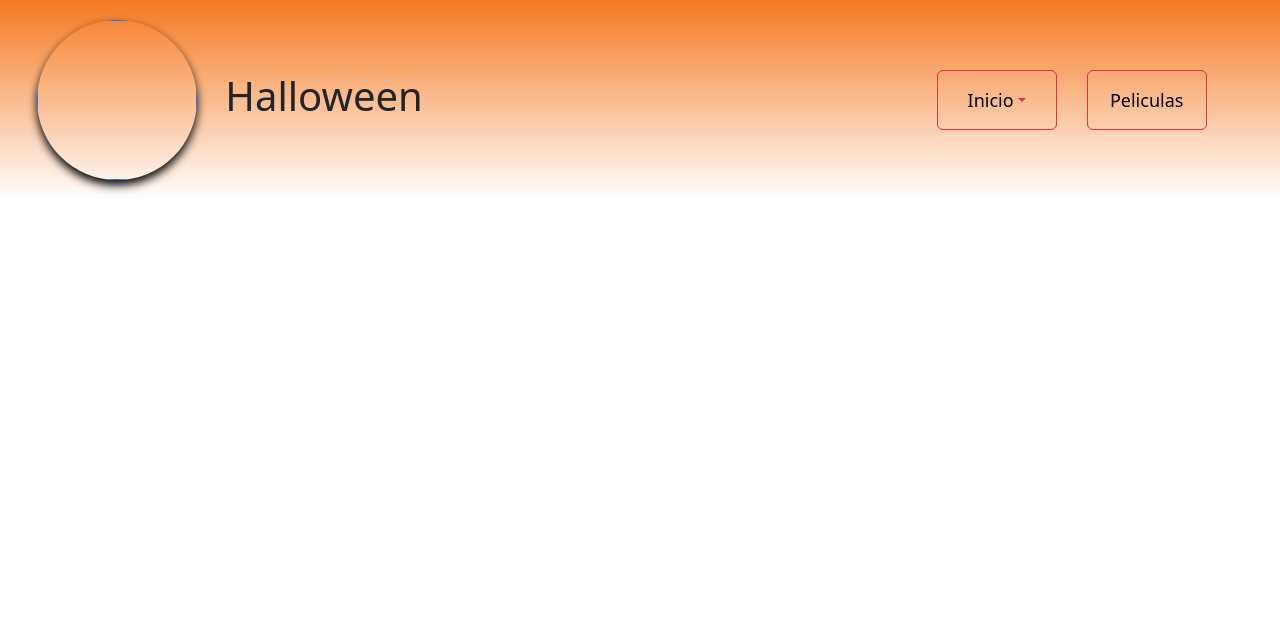
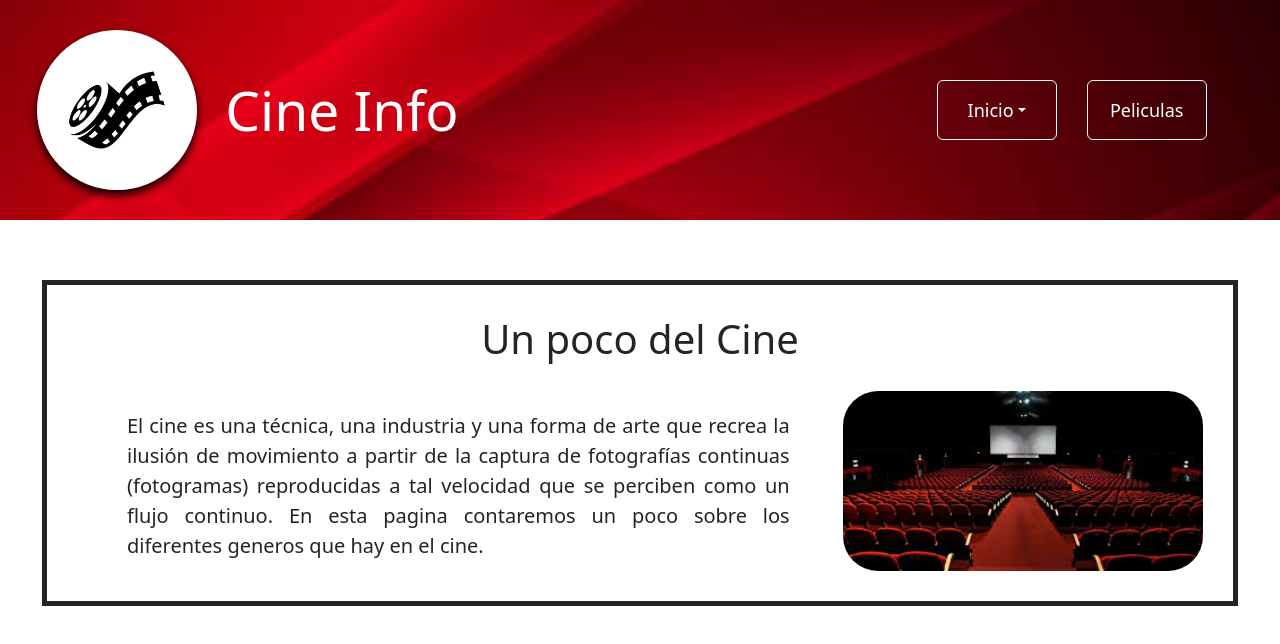
Before and after one commit to MiguelGonzalezLiptak/Ejercicio-21-10-Foglia-y-Gonzalez, a plain HTML site: page index.html in a window 1280 px wide. Drawn offline with nearby package versions, Linux system fonts and the light colour scheme.

Commit message:
Avance pagina1

```diff
--- a/CSS/style1.css
+++ b/CSS/style1.css
@@ -11,7 +11,9 @@
 }
 
 .gradient1{
-    background: linear-gradient(#f57921, white);
+    background: url(../Assets/imagenes/istockphoto-1479582112-612x612.jpg);
+    background-repeat: no-repeat;
+    background-size: cover;
 }
 
 .logo{
@@ -23,7 +25,7 @@
 .logo img{
     height: 160px;
     width: 160px;
-    margin: 20px 0px 20px 20px;
+    margin: 30px 0px 30px 20px;
     box-shadow: 0px 5px 10px #000;
     border-radius: 100%;
 }
@@ -33,11 +35,16 @@
     align-items: center;
 }
 
-.h1{
+.titulo h1{
     font-size: 55px;
     margin: 20px 0px 20px 0px;
+    color: white;
 }
 
+.gradient2{
+    height: 40px;
+    background: linear-gradient(#F20505, white);
+}
  /* Botones Header */
 .contbtn{
     display: flex;
@@ -45,15 +52,57 @@
     justify-content: center;
 }
 
-.btn-outline-danger{
+.btn-outline-light{
     height: 60px;
     width: 120px;
     margin: 0px 10px 0px 20px;
-
 }
 
 .btn a{
     font-size: 18px;
     text-decoration: none;
+    color: white;
+}
+
+.btn a:hover{
     color: black;
 }
+
+/* Un poco de cines */
+
+.info1{
+    margin-top: 60px;
+}
+
+.titulo2{
+    display: flex;
+    justify-content: center;
+    margin: 30px 0px 20px 0px;
+}
+
+.col-4{
+    display: flex;
+    justify-content: center;
+}
+
+.col-4 img{
+    height: 180px;
+    margin: 0px 40px 30px 0px;
+    border-radius: 35px;
+}
+
+.col-8{
+    display: flex;
+    justify-content: center;
+}
+
+.col-8 p{
+    margin: 20px 40px 0px 80px;
+    font-size: 20px;
+    text-align: justify;
+}
+
+.borde{
+    border: 5px solid;
+    margin: 30px;
+}
--- a/index.html
+++ b/index.html
@@ -6,7 +6,7 @@
     <script src="https://cdn.jsdelivr.net/npm/bootstrap@5.3.3/dist/js/bootstrap.bundle.min.js" integrity="sha384-YvpcrYf0tY3lHB60NNkmXc5s9fDVZLESaAA55NDzOxhy9GkcIdslK1eN7N6jIeHz" crossorigin="anonymous"></script>
     <meta charset="UTF-8">
     <meta name="viewport" content="width=device-width, initial-scale=1.0">
-    <title>Cine</title>
+    <title>Cine Info</title>
 </head>
 <body>
     <header id="header" class="row container-fluid gradient1">
@@ -14,20 +14,33 @@
             <a href=""><img src="Assets/Imagenes/logo.png" alt=""></a>
         </div>
         <div class="titulo col-lg-6 col-sm-12">
-            <h1 class="h1">Halloween</h1>
+            <h1>Cine Info</h1>
         </div>
 
         <div class="contbtn col-lg-4 col-sm-12">
             <div class="btn-group">
-                <button type="button" class="btn btn-outline-danger dropdown-toggle" data-bs-toggle="dropdown"><a href="">Inicio</a></button>
+                <button type="button" class="btn btn-outline-light dropdown-toggle" data-bs-toggle="dropdown"><a href="">Inicio</a></button>
                 <div class="dropdown-menu">
-                    <a class="dropdown-item" href="#origen">Origen</a>
-                    <a class="dropdown-item" href="#actividad">Actividades</a>
-                    <a class="dropdown-item" href="#disfraz">Disfrazes</a>
+                    <a class="dropdown-item" href="#historia">Historia</a>
+                    <a class="dropdown-item" href="#">asas</a>
+                    <a class="dropdown-item" href="#">asas</a>
                 </div>
             </div>
-            <button type="button" class="btn btn-outline-danger"><a href="Paginas/registro.html">Peliculas</a></button>
+            <button type="button" class="btn btn-outline-light"><a href="Paginas/registro.html">Peliculas</a></button>
         </div>
     </header>
+
+    <div class=" info1 container-fluid">
+        <div class="borde">
+        <div class="titulo2">
+            <h1>Un poco del Cine</h1>
+        </div>
+
+        <div class="row">
+            <div class="col-8"><p>El cine es una técnica, una industria y una forma de arte que recrea la ilusión de movimiento a partir de la captura de fotografías continuas (fotogramas) reproducidas a tal velocidad que se perciben como un flujo continuo. En esta pagina contaremos un poco sobre los diferentes generos que hay en el cine.</p></div>
+            <div class="col-4"> <img src="Assets/imagenes/cine.png" alt=""></div>
+          </div>
+        </div>
+    </div>
 </body>
 </html>
```
Also changed, not shown: Assets/imagenes/cine.png (added), Assets/imagenes/istockphoto-1479582112-612x612.jpg (added), Assets/imagenes/logo.png (added).
